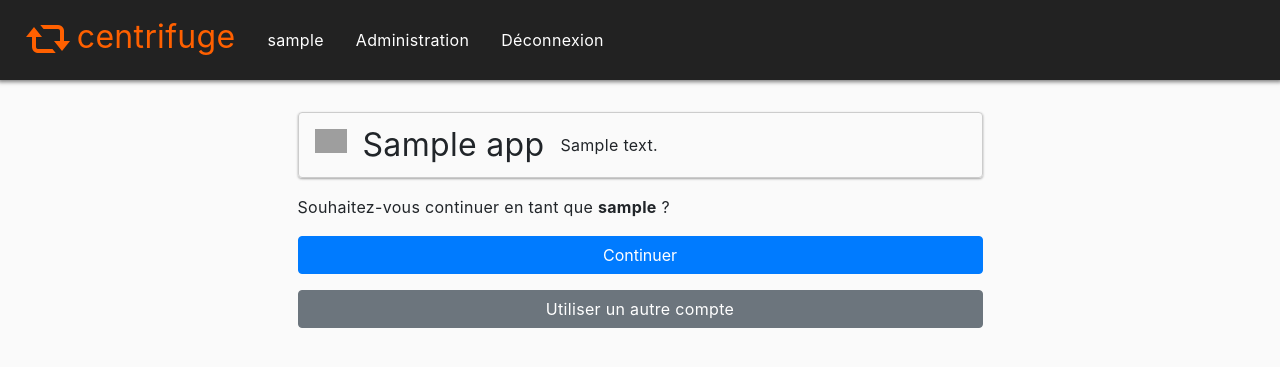
After one commit to Brachamul/centrifuge, a Django app: page /verify/00000000-0000-0000-0000-000000000001/ in a window 1280 px wide. The commit adds this page. Shown: the top 367 px of the page. Run offline with Django 3.2, Linux system fonts and the light colour scheme; a user stored in the database is signed in; tables that the repository leaves empty hold one stand-in row (values such as "Sample post"); some libraries are stand-ins or nearby versions; grey boxes are pictures that could not be loaded.

Commit message:
implemented user confirmation

```diff
--- a/auth_network_provider/models.py
+++ b/auth_network_provider/models.py
@@ -1,5 +1,5 @@
-import os
-import uuid
+import os, uuid
+from datetime import datetime, timedelta
 from django.db import models
 from django.conf import settings
 from django.contrib.auth.models import User
@@ -29,9 +29,18 @@ class NetworkUser(models.Model):
 	user = models.OneToOneField(User, related_name='network_user') # see signals.py for NetworkUser creation
 	uuid = models.UUIDField(max_length=32, default=uuid.uuid4)
 	apps = models.ManyToManyField(App, through='Credentials')
+	last_verification = models.DateTimeField(default=datetime.now)
 
 	def number_of_apps(self):
 		return self.apps.count()
+
+	def mark_verification(self):
+		self.last_verification = datetime.now()
+		self.save()
+
+	def check_verification(self):
+		# checks that the last verification occured less that 30 seconds ago
+		return self.last_verification + timedelta(seconds=30) > datetime.now()
 
 	class Meta(object):
 		verbose_name = _('membre du réseau')
@@ -49,10 +58,12 @@ class Credentials(models.Model):
 	network_user = models.ForeignKey(NetworkUser, on_delete=models.CASCADE)
 	user_has_authorized = models.BooleanField(default=False)
 	token = models.CharField(max_length=32, default=uuid.uuid4)
+	last_token_refresh = models.DateTimeField(default=datetime.now)
 	date_joined = models.DateField(auto_now_add=True)
 
 	def refresh_token(self):
 		self.token = uuid.uuid4()
+		self.last_token_refresh = datetime.now()
 		self.save()
 
 	class Meta(object):
--- a/auth_network_provider/templates/auth_network_provider/app.html
+++ b/auth_network_provider/templates/auth_network_provider/app.html
@@ -7,12 +7,13 @@
 <style>
 
 	._card {
+		display: flex;
+		align-items: center;
 		margin: 1rem;
 		padding: .5rem;
 		border: 1px solid #ccc;
 		border-radius: 4px;
-		display: flex;
-		align-items: center;
+		box-shadow: 0 1px 3px rgba(0,0,0,0.12), 0 1px 2px rgba(0,0,0,0.24);
 	}
 
 	._card > * {
--- a/auth_network_provider/templates/auth_network_provider/auth_login.html
+++ b/auth_network_provider/templates/auth_network_provider/auth_login.html
@@ -3,11 +3,12 @@
 
 {% block before_the_form %}
 
-	<p>Cette application souhaite accéder à vos informations personnelles :</p>
 	{% if app %}
 		{% include 'auth_network_provider/app.html' %}
 	{% endif %}
-	<p>Informations demandées : <strong>Email</strong>, <strong>Prénom</strong> et <strong>Nom</strong>.</p>
+	<p>Pour autoriser l'application, vous devez d'abord vous authentifier :</p>
+
+	<hr/>
 
 {% endblock %}
 
--- a/auth_network_provider/templates/auth_network_provider/authorize.html
+++ b/auth_network_provider/templates/auth_network_provider/authorize.html
@@ -7,6 +7,8 @@
 
 {% include 'auth_network_provider/app.html' %}
 
+<p>Informations demandées : <strong>Email</strong>, <strong>Prénom</strong> et <strong>Nom</strong>.</p>
+
 <form action="" method="POST">{% csrf_token %}
 	<p><button class="btn btn-block btn-primary">Autoriser</button></p>
 </form>
--- /dev/null
+++ b/auth_network_provider/templates/auth_network_provider/verify.html
@@ -0,0 +1,15 @@
+{% extends "base.html" %}
+
+{% block content %}
+
+{% include 'auth_network_provider/app.html' %}
+
+<p>Souhaitez-vous continuer en tant que <strong>{{ user.username }}</strong> ?</p>
+
+<form action="" method="POST">{% csrf_token %}
+	<p><button class="btn btn-block btn-primary">Continuer</button></p>
+</form>
+
+<p><a class="btn btn-block btn-secondary" href="{% url 'auth_network_use_another_account' app.key %}">Utiliser un autre compte</a></p>
+
+{% endblock %}
--- a/auth_network_provider/urls.py
+++ b/auth_network_provider/urls.py
@@ -8,6 +8,7 @@ USER_UUID = r'(?P<user_uuid>[0-9a-f]{8}-[0-9a-f]{4}-[0-9a-f]{4}-[0-9a-f]{4}-[0-9
 
 urlpatterns = [
 	url(r'^$', views.Home, name='auth_network_home'),
+	url(r'^identify/{}/'.format(APP_KEY), views.Identify, name='auth_network_identify'),
 	url(r'^login/', include([
 		url(r'^$', views.Login.as_view(), name='auth_network_login'),
 		url(r'{}/'.format(APP_KEY), views.Login.as_view(), name='auth_network_login'),
@@ -16,8 +17,9 @@ urlpatterns = [
 		url(r'^$', views.Register.as_view(), name='auth_network_register'),
 		url(r'{}/'.format(APP_KEY), views.Register.as_view(), name='auth_network_register'),
 	])),
+	url(r'^verify/{}/'.format(APP_KEY), views.VerifyUser, name='auth_network_verify_user'),
+	url(r'^use-another-account/{}/'.format(APP_KEY), views.UserAnotherAccount, name='auth_network_use_another_account'),
 	url(r'^account/$', views.UserInfo, name='auth_network_user_info'),
-	url(r'^identify/{}/'.format(APP_KEY), views.Identify, name='auth_network_identify'),
 	url(r'^get-details/{APP_KEY}/{APP_SECRET}/{USER_UUID}/$'.format(
 		APP_KEY = APP_KEY,
 		APP_SECRET = APP_SECRET,
--- a/auth_network_provider/views.py
+++ b/auth_network_provider/views.py
@@ -19,9 +19,11 @@ from .forms import UserCreationForm, EmailAuthenticationForm
 logger = logging.getLogger(__name__)
 
 
+
 def Home(request):
-	print('=============')
-	print('home is requested')
+
+	''' A short presentation of what Centrifuge does '''
+
 	if request.user.is_authenticated() :
 		return redirect('auth_network_user_info')
 	else :
@@ -30,14 +32,22 @@ def Home(request):
 
 
 def Identify(request, app_key):
-	''' Now that the user is logged in, let's find out what app he's asking access to '''
+
+	''' Redirects the user to the client app after all checks have been made '''
 
 	app = get_object_or_404(App, key=app_key) # identifie l'appli grâce à l'URL
 	user = request.user # disponible car l'utilisateur s'est connecté au réseau
 
 	if not user.is_authenticated() :
-		return redirect('auth_network_login', app_key=app.key )
+		return redirect('auth_network_login', app_key=app_key )
+
 	else :
+
+		# Ask if the user wants to proceed with this account
+		if not user.network_user.check_verification() :
+			return redirect('auth_network_verify_user', app_key=app_key )
+
+		# Pulls existing credentials between this user and this app
 		try :
 			credentials = Credentials.objects.get(app=app, network_user=user.network_user)
 		except Credentials.DoesNotExist :
@@ -45,74 +55,97 @@ def Identify(request, app_key):
 				return UpdateAppCredentials(request, app)
 			else :
 				return AskUserToAllowApp(request, app)
+
+		# Checks that app is trusted or authorized by user
+		if not app.trusted and not credentials.user_has_authorized :
+			return AskUserToAllowApp(request, app)
+
+		# Checks complete, we can proceed to authenticate the user to the client app
+		new_token = str(uuid.uuid4()) # Generate the password token
+		try :
+			# On the client app, set the user's password to the newly generated token
+			requests.post("{set_token_url}{network_user_uuid}/{new_token}/{secret}/".format(
+				set_token_url = app.set_token_url,
+				network_user_uuid = str(user.network_user.uuid),
+				new_token = new_token,
+				secret = app.secret,
+				))
+		except requests.exceptions.RequestException :
+			# The request to set a new token on the client app has failed
+			messages.error(_(
+				"Une erreur est survenue lorsque nous avons tenté de contacter l'application {}."
+				.format(app.name)))
+			return redirect('auth_network_home')
 		else :
-			if not app.trusted and not credentials.user_has_authorized :
-				return AskUserToAllowApp(request, app)
-			else :
-				# The app is authorized or trusted by an authenticated user
-				# We can proceed to authenticate them to the client app
-				new_token = str(uuid.uuid4()) # Generate the password token
-				try :
-					# On the client app, set the user's password to the newly generated token
-					requests.post("{set_token_url}{network_user_uuid}/{new_token}/{secret}/".format(
-						set_token_url = app.set_token_url,
-						network_user_uuid = str(user.network_user.uuid),
-						new_token = new_token,
-						secret = app.secret,
-						))
-				except requests.exceptions.RequestException :
-					# The request to set a new token on the client app has failed
-					messages.error(_(
-						"Une erreur est survenue lorsque nous avons tenté de contacter l'application {}."
-						.format(app.name)))
-					return redirect('auth_network_home')
-				else :
-					# The request to set a new token on the client app has succeeded !
-					# Proceed to authenticate on the client app using the callback_url
-					return redirect("{callback_url}{network_user_uuid}/{new_token}/".format(
-						callback_url = app.callback_url,
-						network_user_uuid = str(user.network_user.uuid),
-						new_token = new_token,
-						))
+			# The request to set a new token on the client app has succeeded !
+			# Proceed to authenticate on the client app using the callback_url
+			return redirect("{callback_url}{network_user_uuid}/{new_token}/".format(
+				callback_url = app.callback_url,
+				network_user_uuid = str(user.network_user.uuid),
+				new_token = new_token,
+				))
+
+
+def VerifyUser(request, app_key):
+
+	''' Asks the user if they want to proceed with the current account '''
+
+	app = get_object_or_404(App, key=app_key)
+
+	if not request.user.is_authenticated() :
+		return redirect('auth_network_login', app_key=app_key )
+
+	if request.POST :
+		# User intention to continue with this account has been verified
+		request.user.network_user.mark_verification()
+		return UpdateAppCredentials(request, app, user_has_authorized=True)
+
+	return render(request, 'auth_network_provider/verify.html', {
+		'app': app,
+		'page_title': "Continuer en tant que {} ?".format(request.user.username),
+		} )
 
 
 @login_required
 def AskUserToAllowApp(request, app):
+
 	''' This occurs if app is not 'trusted' by default '''
+
 	if request.POST :
 		# Since the form was posted, the user has authorized the app
 		return UpdateAppCredentials(request, app, user_has_authorized=True)
+
 	return render(request, 'auth_network_provider/authorize.html', {
 		'app': app,
 		'page_title': "Nouvelle application",
 		} )
 
+
 @login_required
 def UpdateAppCredentials(request, app, user_has_authorized=False):
+
 	''' Credentials are built to link the user with the app '''
+
 	credentials, created = Credentials.objects.get_or_create(app=app, network_user=request.user.network_user)
-	if user_has_authorized : credentials.user_has_authorized = True
+	if user_has_authorized :
+		credentials.user_has_authorized = True
+		request.user.network_user.mark_verification()
 	credentials.save()
 	return Identify(request, app.key)
 
-# Secret instead of login_required
-def GetDetails(request, app_key, app_secret, user_uuid):
-	''' An app wants to create an account for a user and needs their details '''
-	app = get_object_or_404(App, key=app_key, secret=app_secret) # identifie l'appli grâce à l'URL
-	network_user = get_object_or_404(NetworkUser, uuid=user_uuid)
-	user = network_user.user
-	return JsonResponse({
-		'username': user.username,
-		'email': user.email,
-		'first_name': user.first_name,
-		'last_name': user.last_name
-		})
+
+def UserAnotherAccount(request, app_key):
+	# If a user wants to use another account to authenticate to a client app
+	# They can click "use other account", which logs them out and redirects to the login screen
+	logout(request)
+	return redirect('auth_network_login', app_key=app_key )
 
 
 
 class Login(FormView):
 
 	''' C'est la vue qui permet aux utilisateurs de créer un compte '''
+
 	# TODO merge login with register as AuthView
 
 	form_class = EmailAuthenticationForm
@@ -146,7 +179,7 @@ class Login(FormView):
 	def get_success_url(self):
 		app_key = self.kwargs.get('app_key', False)
 		if app_key :
-			return reverse('auth_network_identify', app_key=app_key)
+			return reverse('auth_network_identify', args=[app_key])
 		else :
 			return reverse('auth_network_home')
 
@@ -168,6 +201,7 @@ class Login(FormView):
 class Register(FormView):
 
 	''' C'est la vue qui permet aux utilisateurs de créer un compte '''
+
 	form_class = UserCreationForm
 	template_name = "auth_network_provider/auth_register.html"
 
@@ -197,7 +231,7 @@ class Register(FormView):
 	def get_success_url(self):
 		app_key = self.kwargs.get('app_key', False)
 		if app_key :
-			return reverse('auth_network_identify', app_key=app_key)
+			return reverse('auth_network_identify', args=[app_key])
 		else :
 			return reverse('auth_network_home')
 
@@ -218,8 +252,28 @@ class Register(FormView):
 
 @login_required
 def UserInfo(request):
-	# todo switch to detailview
+
+	''' This view allows the user to review his currently connected apps '''
+
+	# TODO : switch to a DetailView
 	return render(request, 'auth_network_provider/user_info.html', {
 		'page_title': 'Mon compte',
 		'active_tab': reverse('auth_network_user_info'),
 		})
+
+
+
+def GetDetails(request, app_key, app_secret, user_uuid):
+
+	''' This view is called by the app when it needs the
+	user's details in order to create or update an account. '''
+
+	app = get_object_or_404(App, key=app_key, secret=app_secret) # identifie l'appli grâce à l'URL
+	network_user = get_object_or_404(NetworkUser, uuid=user_uuid)
+	user = network_user.user
+	return JsonResponse({
+		'username': user.username,
+		'email': user.email,
+		'first_name': user.first_name,
+		'last_name': user.last_name
+		})
```
Also changed, not shown: auth_network_provider/templates/auth_network_provider/auth_register.html (+4 -6 lines), auth_network_provider/migrations/0004_auto_20161227_2029.py (added).
